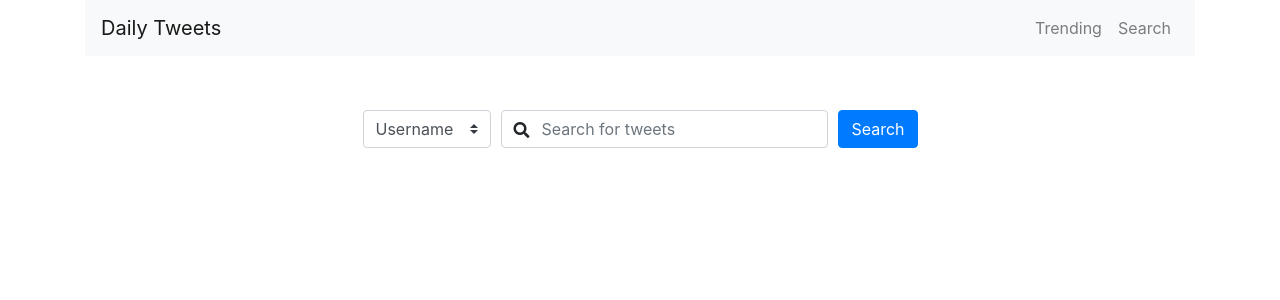
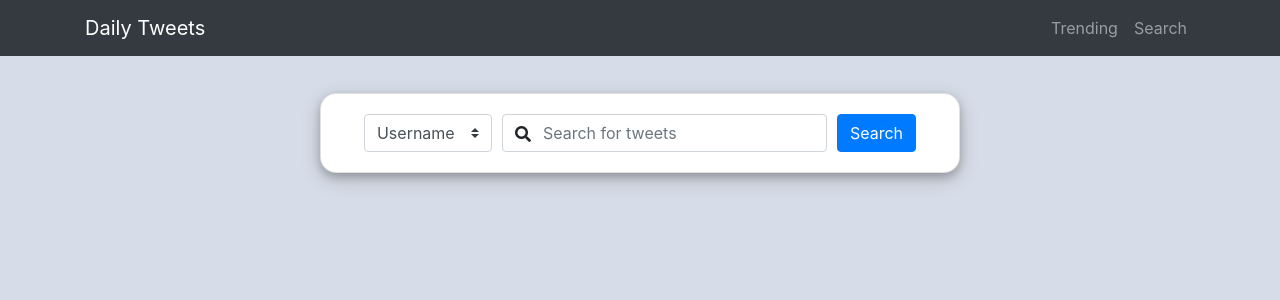
Before and after one commit to bcherrera14/twitter-app, a React (Create React App) app: page /tweet/search in a window 1280 px wide. Shown: the top 300 px of the page. Built offline with nearby package versions, Linux system fonts and the light colour scheme.

Commit message:
add styling

```diff
--- a/src/Components/App.css
+++ b/src/Components/App.css
@@ -1,7 +1,31 @@
+html,
+body {
+	background: #d7dde8;
+}
+
 .headline {
 	height: 100%;
 	margin-top: 40%;
 	margin-bottom: auto;
+}
+
+#search-content {
+	/* margin-top: 75px; */
+	padding-top: 30px;
+}
+
+.search-card {
+	width: 40rem;
+}
+
+.search {
+	width: 325px;
+}
+
+.card {
+	box-shadow: 0 4px 8px 0 rgba(0, 0, 0, 0.2), 0 6px 20px 0 rgba(0, 0, 0, 0.19);
+	margin: 15px 0px;
+	border-radius: 1rem;
 }
 
 .card-img {
@@ -14,11 +38,6 @@
 
 .profile-grid {
 	margin-top: 3rem;
-}
-
-form {
-	margin-top: 50px;
-	width: 50%;
 }
 
 .search {
@@ -41,8 +60,3 @@ form {
 	height: 100vh;
 	padding-top: 3rem;
 }
-
-.card {
-	margin: 15px 0px;
-	border-radius: 1rem;
-}
--- a/src/Components/Header.js
+++ b/src/Components/Header.js
@@ -4,7 +4,8 @@ import { Link } from 'react-router-dom';
 
 const Header = () => {
 	return (
-		<Navbar bg="light" expand="lg">
+		<Navbar bg="dark" expand="lg" className="fixed-top navbar-dark">
+			<div className="container">
 				<Link className="navbar-brand" to="/">
 					Daily Tweets
 				</Link>
@@ -19,6 +20,7 @@ const Header = () => {
 						</Link>
 					</Nav>
 				</Navbar.Collapse>
+			</div>
 		</Navbar>
 	);
 };
--- a/src/Components/tweets/TweetSearch.js
+++ b/src/Components/tweets/TweetSearch.js
@@ -39,7 +39,8 @@ class TweetSearch extends React.Component {
 	render() {
 		console.log(this.state.tweetData);
 		return (
-			<div className="d-flex justify-content-center flex-column align-items-center">
+			<div id="search-content" className="d-flex justify-content-center flex-column align-items-center mt-5">
+				<div className="search-card card p-3 d-flex justify-content-center align-items-center">
 					<Form onSubmit={this.onFormSubmit}>
 						<Form.Row className="align-items-center">
 							<Col xs="auto" className="my-1">
@@ -72,6 +73,8 @@ class TweetSearch extends React.Component {
 							</Col>
 						</Form.Row>
 					</Form>
+				</div>
+
 				<TweetFeed tweetData={this.state.tweetData} />
 			</div>
 		);
```
Lines whose indentation alone changed are shown as unchanged.
